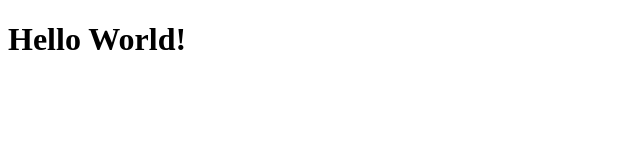
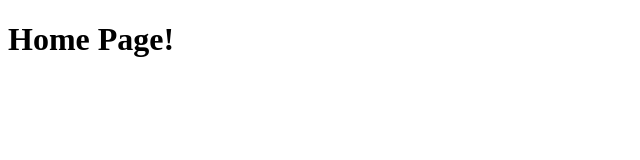
Before and after one commit to NachoSizle/MidProject2025, a website: page index.html in a window 1280 px wide. Shown: the whole page, without its empty margins (0-640 px from the left). Drawn offline with Linux system fonts and the light colour scheme; files that its build step writes are made by us from their sources; files whose address does not match are found by name.

```diff
--- a/index.html
+++ b/index.html
@@ -9,6 +9,6 @@
     <script src="./index.js"></script>
   </head>
   <body>
-    <h1>Hello World!</h1>
+    <h1>Home Page!</h1>
   </body>
 </html>
```
